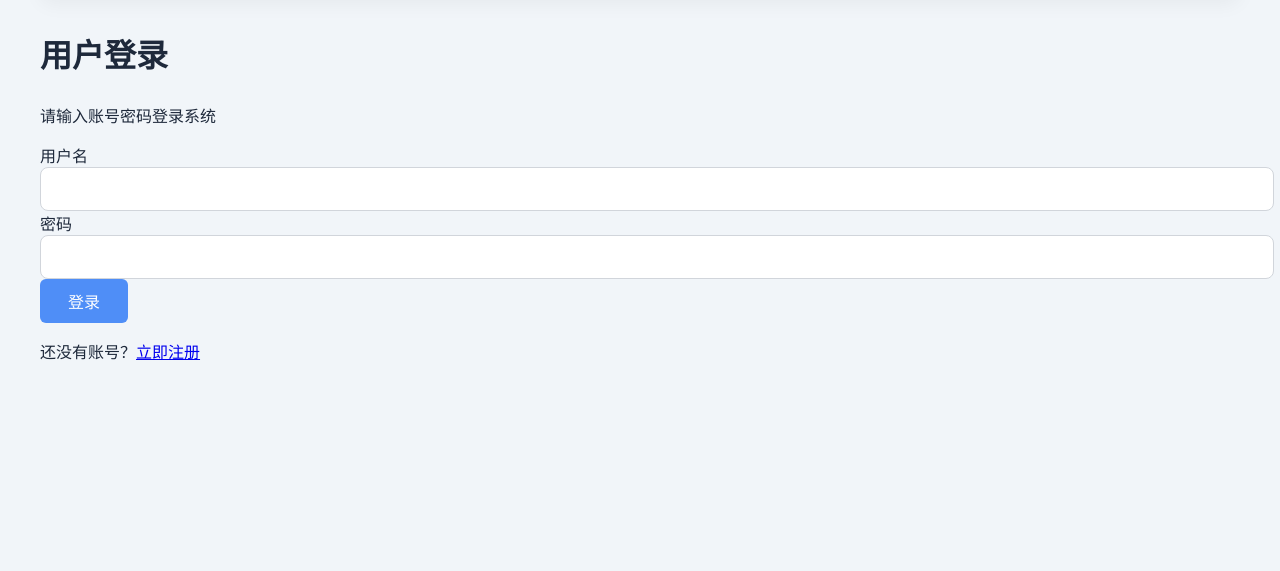
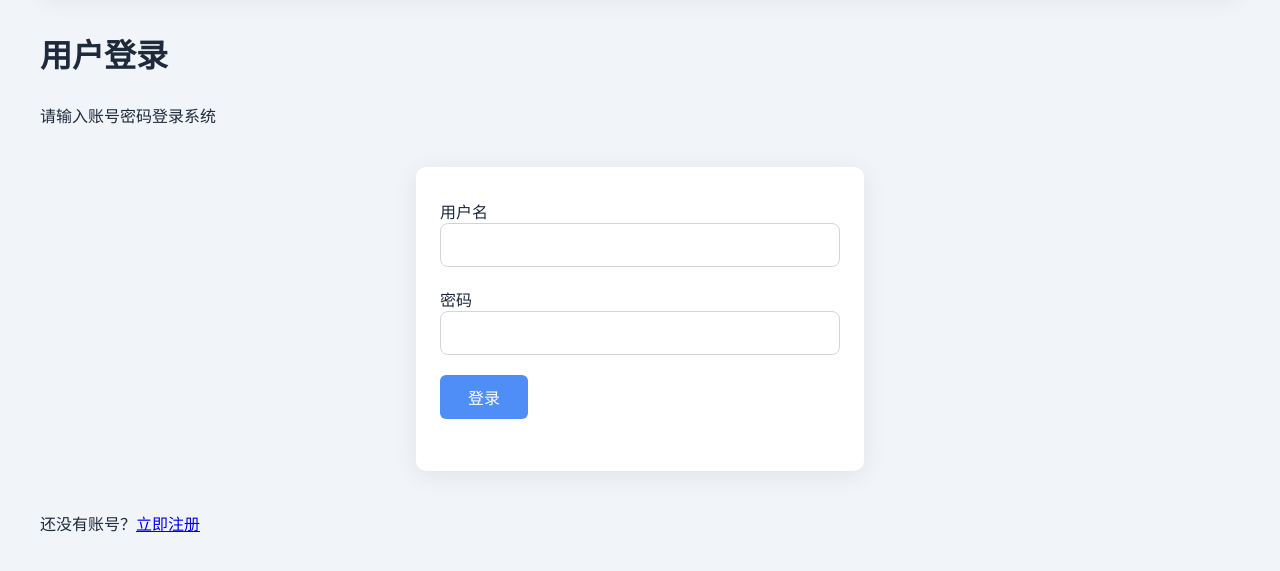
Before and after one commit to City-Empty/new-Software-System-Practice-, a Flask app: a page that uses templates/base.html in a window 1280 px wide. Shown: the part 90-661 px from the top of the page. Run offline with Flask 3, Linux system fonts and the light colour scheme.

Commit message:
static\stylse.css

```diff
--- a/static/styles.css
+++ b/static/styles.css
@@ -13,3 +13,28 @@
 .btn:hover {
     background-color: #357ae8;
 }
+
+/* 表单容器样式 */
+.form-container {
+    max-width: 400px;
+    margin: 40px auto;
+    padding: 32px 24px;
+    background: #fff;
+    border-radius: 10px;
+    box-shadow: 0 4px 24px rgba(0,0,0,0.08);
+}
+
+/* 表单组间距 */
+.form-group {
+    margin-bottom: 20px;
+}
+
+/* 输入框样式 */
+.form-control {
+    width: 100%;
+    padding: 10px 12px;
+    border: 1px solid #d0d0d0;
+    border-radius: 5px;
+    font-size: 15px;
+    box-sizing: border-box;
+}
```
